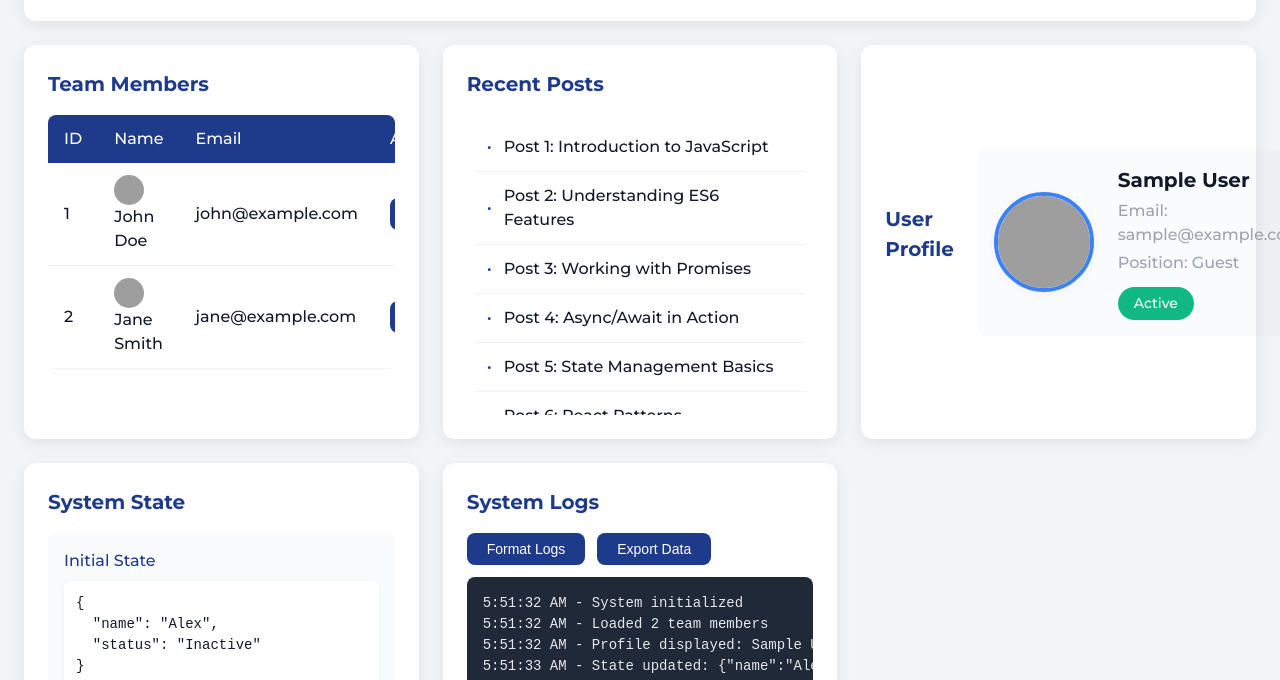
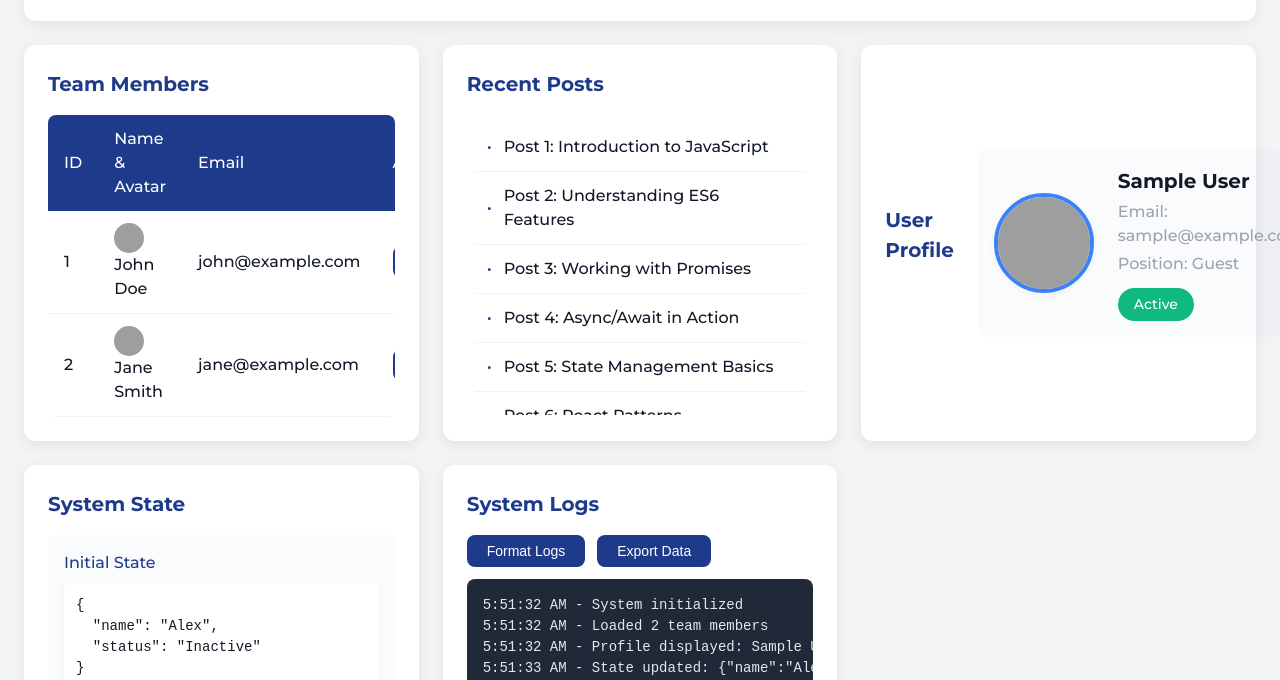
Before and after one commit to ahmedaayyad/day1, a plain HTML site: page index.html in a window 1280 px wide. Shown: the part 120-800 px from the top of the page. Drawn offline with Linux system fonts and the light colour scheme; grey boxes are pictures that could not be loaded.

Commit message:
Update index.html

```diff
--- a/index.html
+++ b/index.html
@@ -22,12 +22,13 @@
         <main class="dashboard-main">
             <section class="dashboard-card team-card" aria-labelledby="team-heading">
                 <h2 id="team-heading">Team Members</h2>
+<!-- Inside the team-card section -->
 <div class="table-container">
     <table role="grid">
         <thead>
             <tr>
                 <th scope="col">ID</th>
-                                <th scope="col">Name</th>
+                <th scope="col">Name & Avatar</th>
                 <th scope="col">Email</th>
                 <th scope="col">Actions</th>
             </tr>
```
Lines whose indentation alone changed are shown as unchanged.
